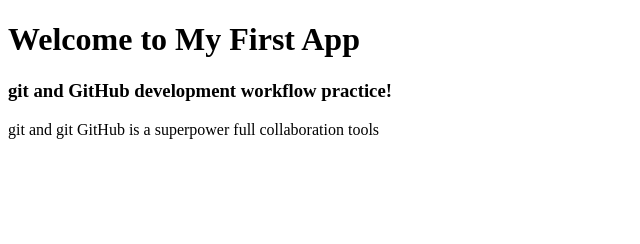
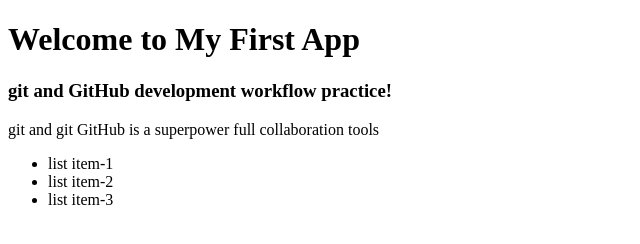
Before and after one commit to EnehoTech/my-first-app, a plain HTML site: page index.html in a window 1280 px wide. Shown: the whole page, without its empty margins (0-640 px from the left). Drawn offline with Linux system fonts and the light colour scheme.

Commit message:
added list items on index.html

```diff
--- a/index.html
+++ b/index.html
@@ -9,5 +9,10 @@
     <h1>Welcome to My First App</h1>
     <h3>git and GitHub development workflow practice!</h3>
     <p> git and git GitHub is a superpower full collaboration tools</p>
+    <ul>
+        <li>list item-1</li>
+        <li>list item-2</li>
+        <li>list item-3</li>
+    </ul>
   </body>
 </html>
```
